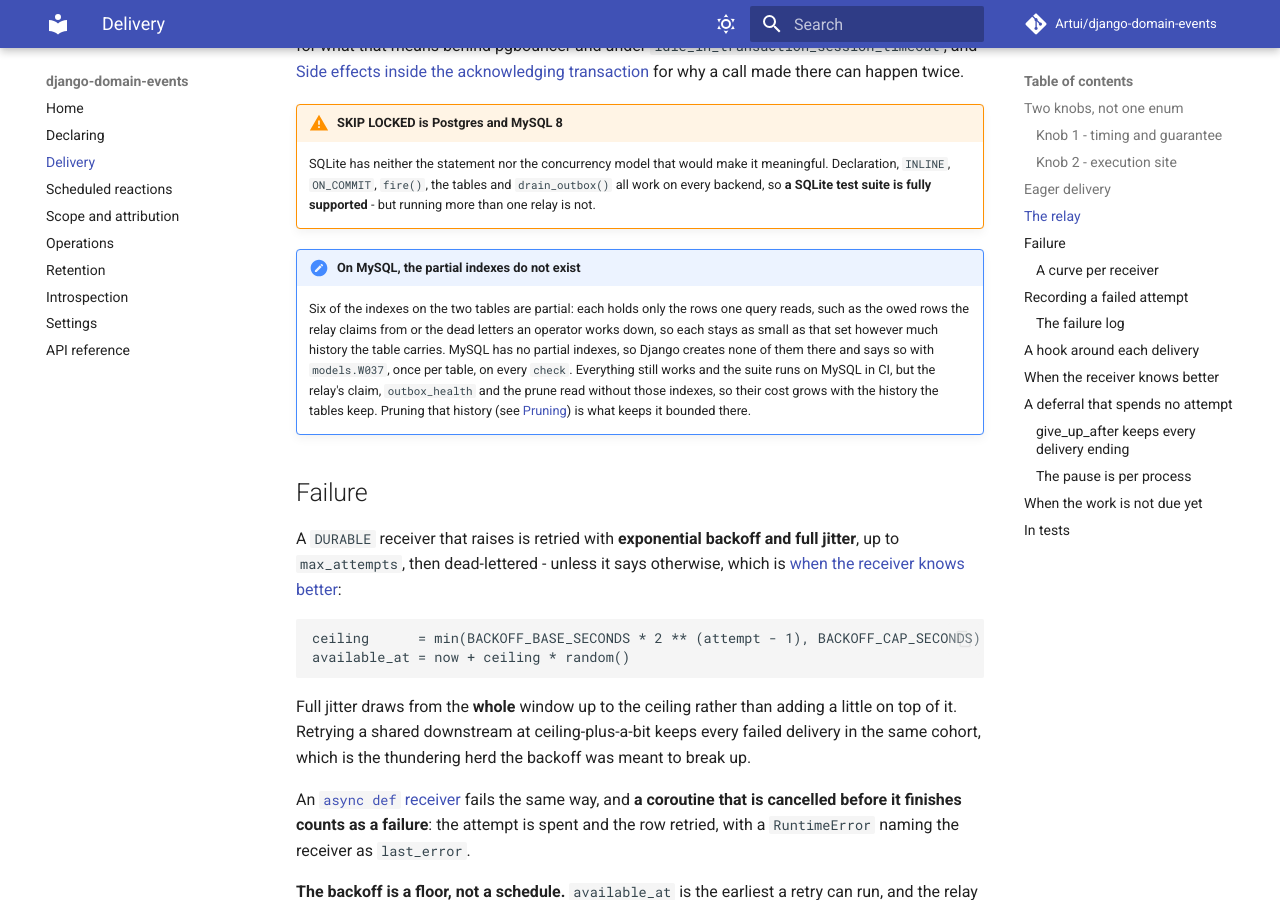
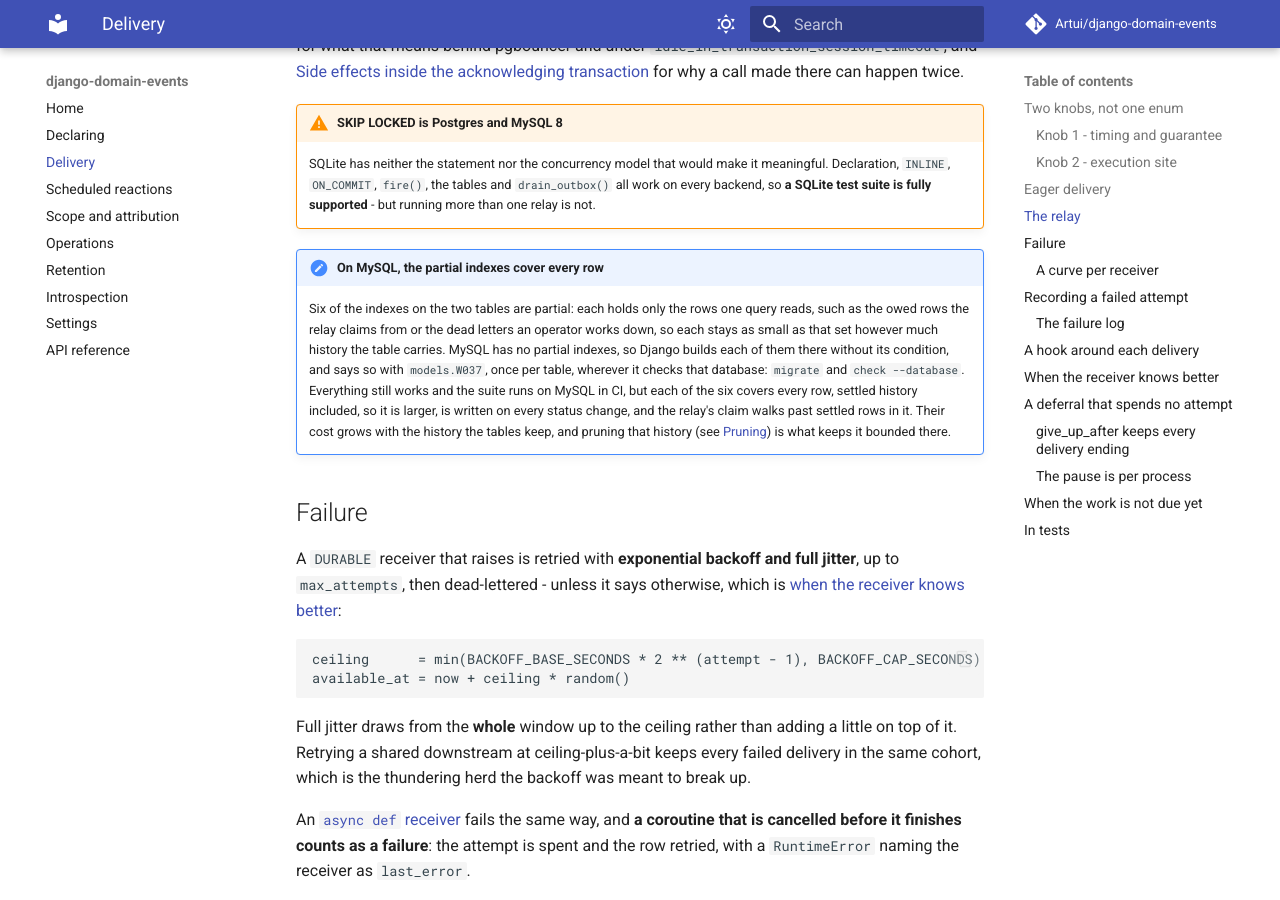
Before and after one commit to Artui/django-domain-events, an MkDocs documentation site: the page built from docs/delivery.md, in a window 1280 px wide and 900 px high, scrolled down 2168 px. Built offline with MkDocs 1.6.1 and Material for MkDocs 9.7.7, drawn with Linux system fonts in a browser that asks for light colours; comment, search, counter and statistics services are not loaded.

Commit message:
Hold the database tag and a zero --limit, and correct the MySQL index note
Django builds a partial index on MySQL without its condition rather than not
at all, and warns W037 only where it checks a database.

Co-Authored-By: Claude Opus 5.5 <noreply@anthropic.com>

```diff
--- a/docs/delivery.md
+++ b/docs/delivery.md
@@ -101,16 +101,18 @@ for why a call made there can happen twice.
     `drain_outbox()` all work on every backend, so **a SQLite test suite is
     fully supported** - but running more than one relay is not.
 
-!!! note "On MySQL, the partial indexes do not exist"
+!!! note "On MySQL, the partial indexes cover every row"
     Six of the indexes on the two tables are partial: each holds only the
     rows one query reads, such as the owed rows the relay claims from or the
     dead letters an operator works down, so each stays as small as that set
     however much history the table carries. MySQL has no partial indexes, so
-    Django creates none of them there and says so with `models.W037`, once per
-    table, on every `check`. Everything still works and the suite runs on
-    MySQL in CI, but the relay's claim, `outbox_health` and the prune read
-    without those indexes, so their cost grows with the history the tables
-    keep. Pruning that history (see
+    Django builds each of them there without its condition, and says so with
+    `models.W037`, once per table, wherever it checks that database: `migrate`
+    and `check --database`. Everything still works and the suite runs on
+    MySQL in CI, but each of the six covers every row, settled history
+    included, so it is larger, is written on every status change, and the
+    relay's claim walks past settled rows in it. Their cost grows with the
+    history the tables keep, and pruning that history (see
     [Pruning](operations.md#pruning)) is what keeps it bounded there.
 
 ## Failure
```
Also changed, not shown: CHANGELOG.md (+5 -3 lines), docs/operations.md (+2 -2 lines), 2 other files.
